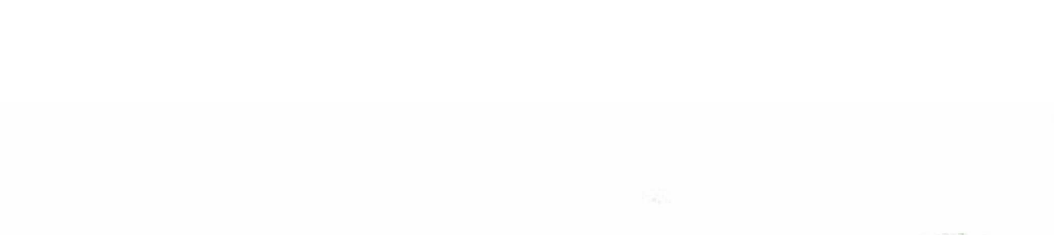
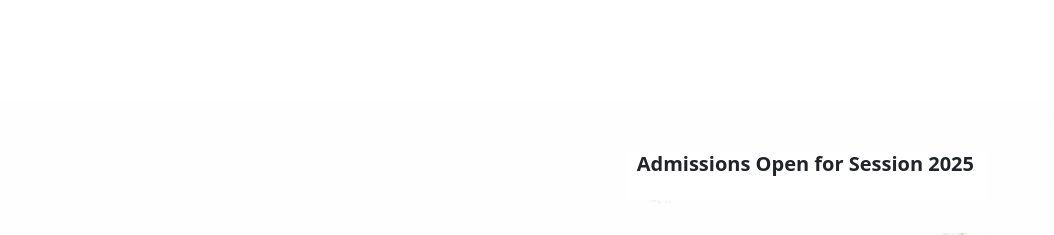
Before and after one commit to SINU-DEVELOPER/GIL-page, a plain HTML site: page index.html in a window 1280 px wide. Shown: the top 235 px of the page, 226-1280 px from the left. Drawn offline with nearby package versions, Linux system fonts and the light colour scheme; files whose address does not match are found by name.

Commit message:
updated form section

```diff
--- a/css/style.css
+++ b/css/style.css
@@ -284,7 +284,20 @@ body{
 
 }
 
+.desktopCarousel
+{
+  position: relative;
+}
 
+.admission-form-api
+{
+  background-color: white;
+  position: absolute;
+  top: 50px;
+  z-index: 1;
+  right: 80px;
+
+}
 
 
 
--- a/index.html
+++ b/index.html
@@ -59,6 +59,17 @@
         data-bs-ride="carousel"
         style="height: 90vh"
       >
+
+      <div class="row admission-form-api">
+        <div class="col-md-12 form_div">
+          <div class="banner_form_sec" id="banner_form">
+            <h5 class="form_title mb-4">
+              <b>Admissions Open for Session 2025</b>
+            </h5>
+            <!--  api code  here  -->
+          </div>
+        </div>
+      </div>
         <div class="carousel-inner h-100">
           <!-- Slide 1 -->
           <div class="carousel-item active h-100">
@@ -77,6 +88,8 @@
             />
           </div>
         </div>
+
+
         <!-- Navigation Controls -->
         <button
           class="carousel-control-prev"
@@ -128,6 +141,8 @@
         data-bs-ride="carousel"
         style="height: 100vh"
       >
+
+
         <div class="carousel-inner h-100">
           <!-- Slide 1 -->
           <div class="carousel-item active h-100">
@@ -169,6 +184,19 @@
     </section>
 
     <!-- cover images end  -->
+<!-- for mobile form -->
+
+<div class="row text-center d-md-none d-block">
+  <div class="col-md-12 form_div">
+    <div class="banner_form_sec" id="banner_form">
+      <h5 class="form_title mb-4">
+        <b>Admissions Open for Session 2025</b>
+      </h5>
+      <!--  api code  here  -->
+    </div>
+  </div>
+</div>
+
 
     <!-- paragraph with tagline (100 words ) also add read more button   -->
 
```
